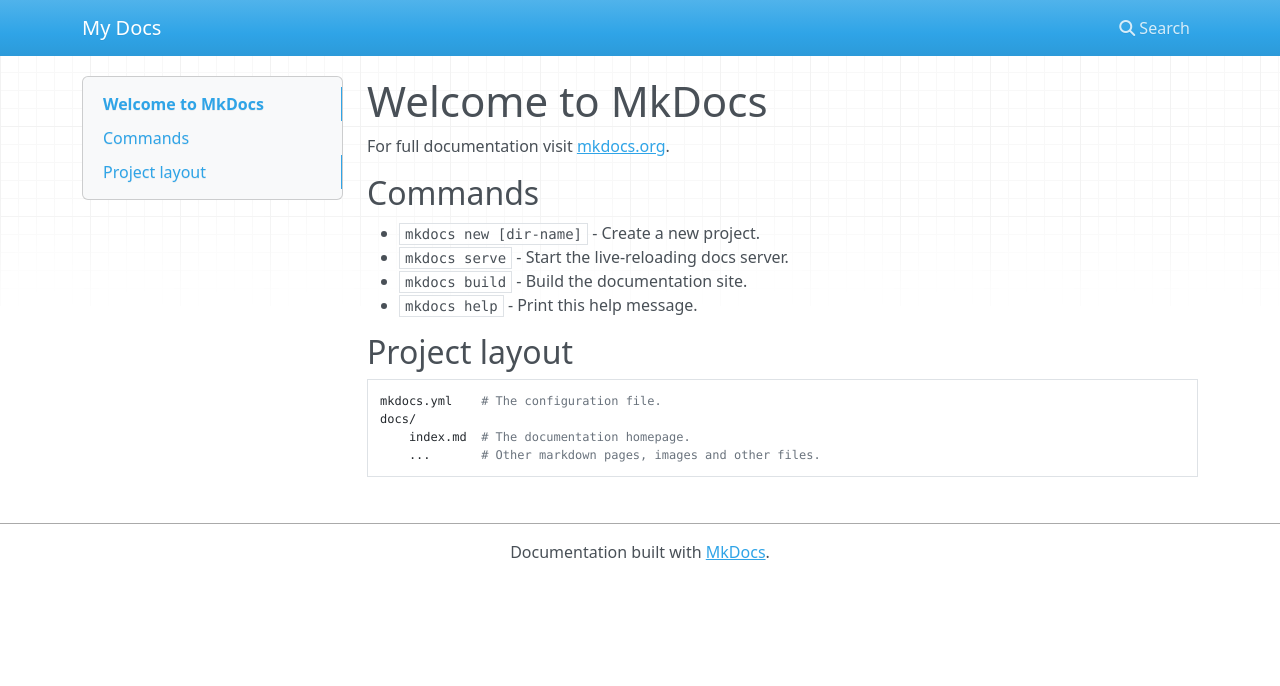
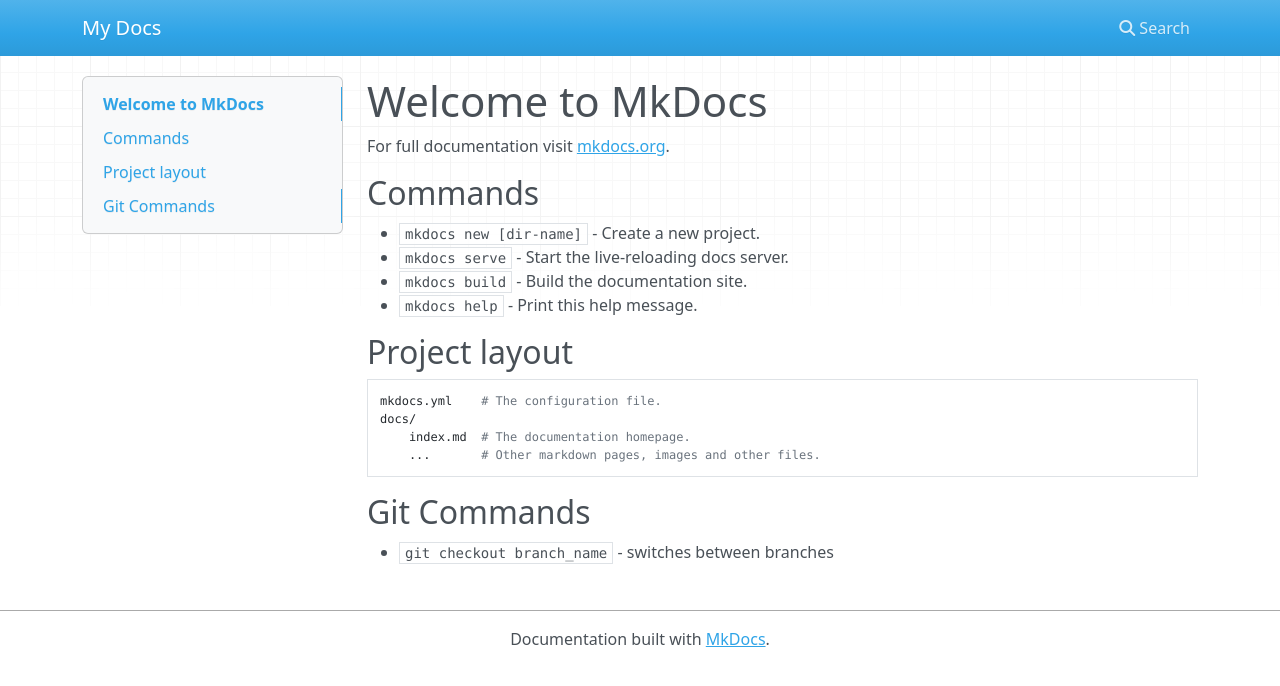
Before and after one commit to DaniAkash/javascript-app-development, an MkDocs documentation site: the page built from docs/index.md, in a window 1280 px wide. Shown: the top 686 px of the page. Built offline with MkDocs 1.6.1, drawn with Linux system fonts in a browser that asks for light colours; nearby versions of some CDN libraries.

Commit message:
File edited

```diff
--- a/docs/index.md
+++ b/docs/index.md
@@ -15,3 +15,7 @@
     docs/
         index.md  # The documentation homepage.
         ...       # Other markdown pages, images and other files.
+
+## Git Commands
+
+- `git checkout branch_name` - switches between branches
```
